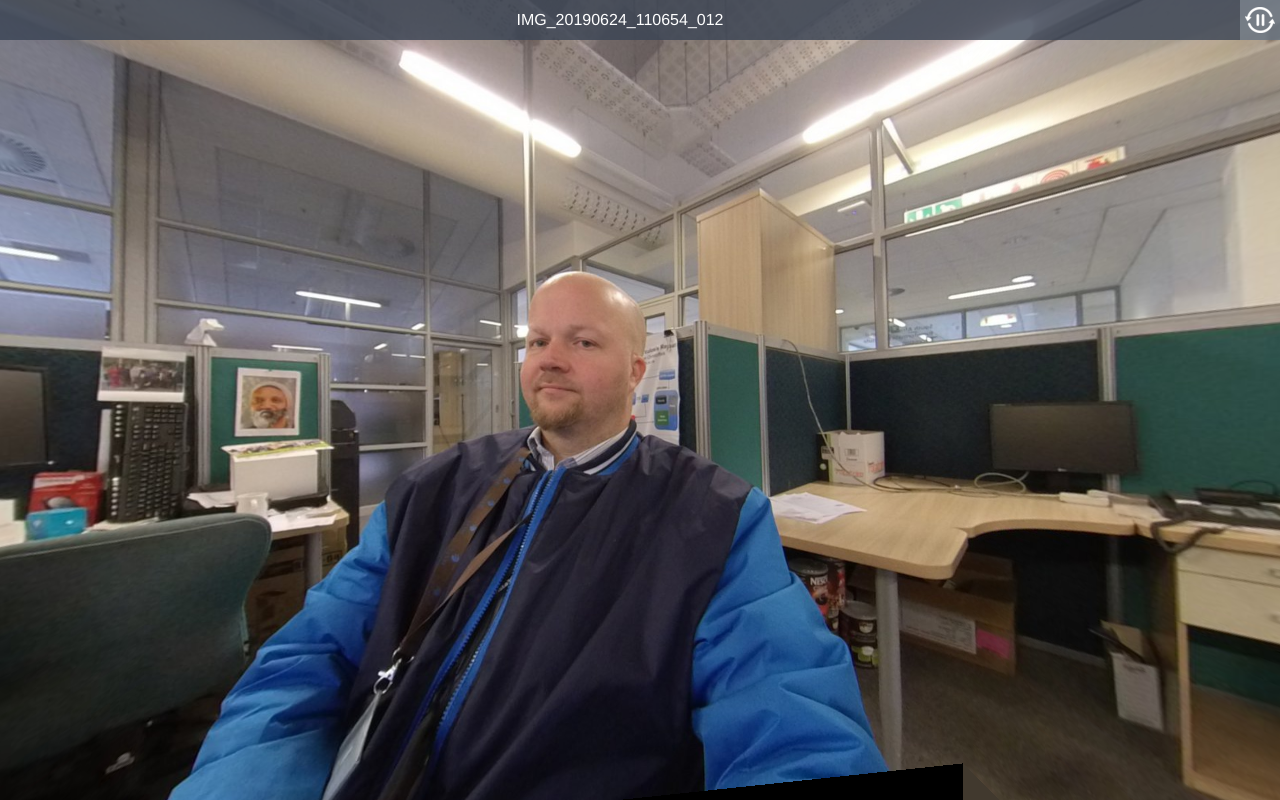
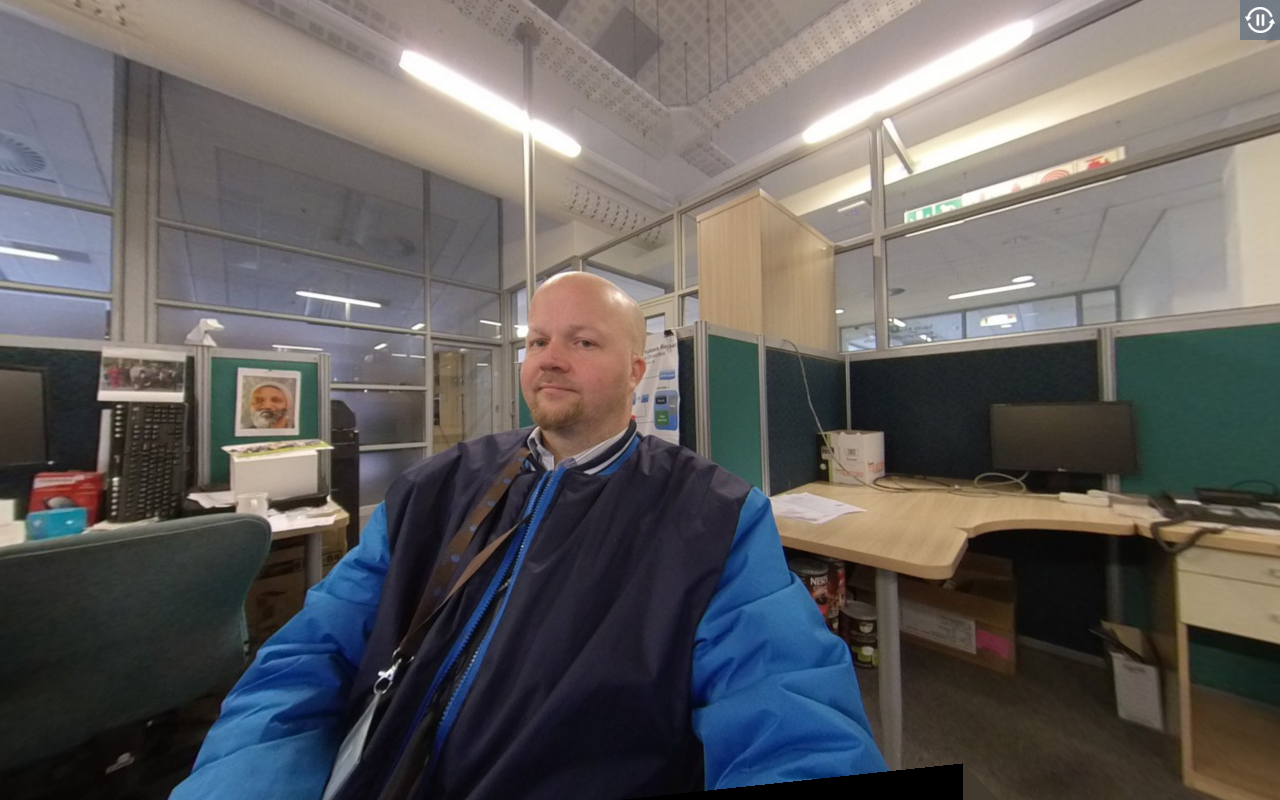
Before and after one commit to pvanheus/marzipano-demo, a plain HTML site: page index.html in a window 1280 px wide. Drawn offline with Linux system fonts and the light colour scheme; animation ran at ten frames a second.

Commit message:
remove titlebar

```diff
--- a/index.html
+++ b/index.html
@@ -23,10 +23,10 @@
   </ul>
 </div>
 
-<div id="titleBar">
+<!-- <div id="titleBar">
   <h1 class="sceneName"></h1>
 </div>
-
+ -->
 <a href="javascript:void(0)" id="autorotateToggle">
   <img class="icon off" src="img/play.png">
   <img class="icon on" src="img/pause.png">
```
